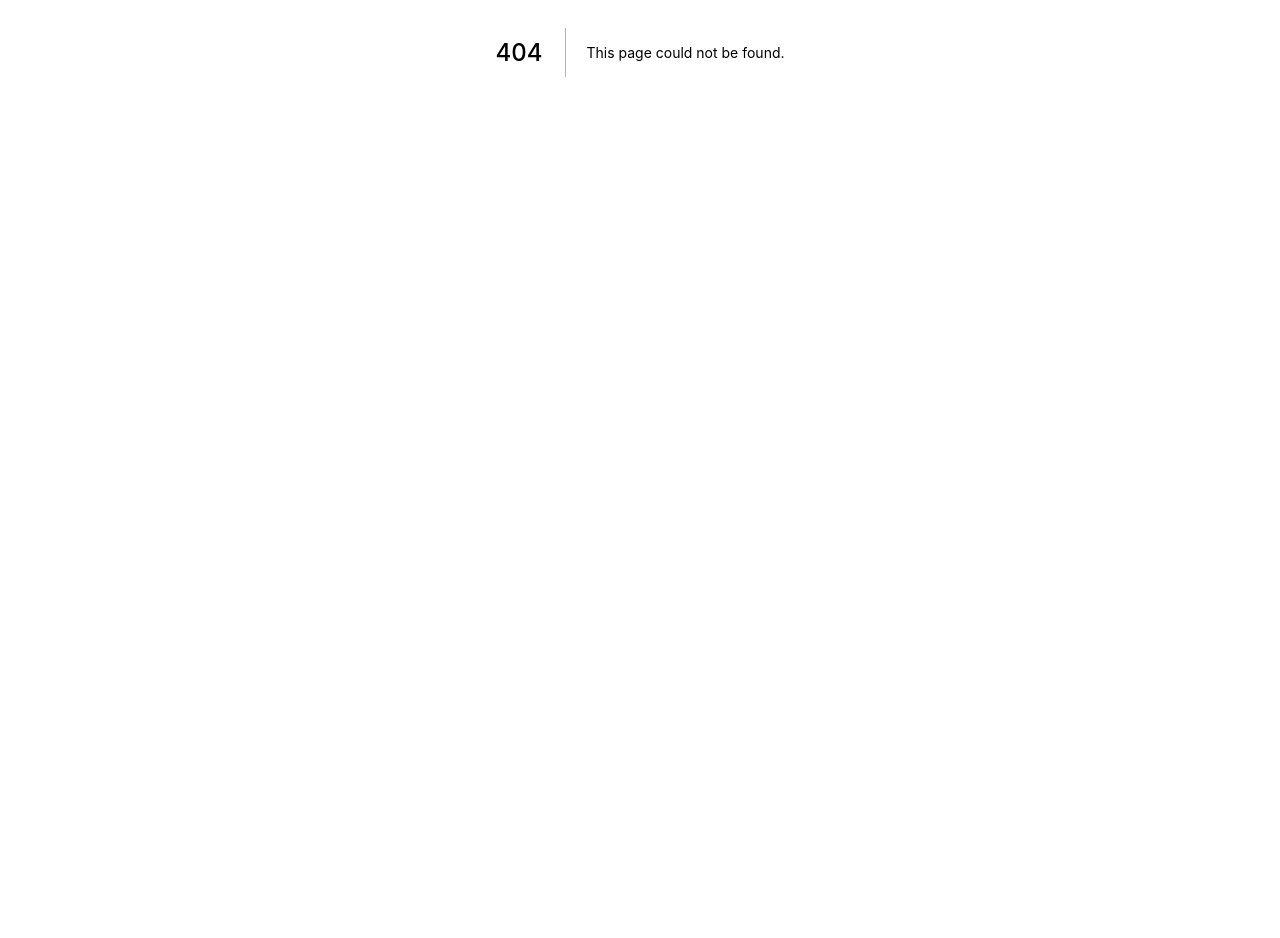
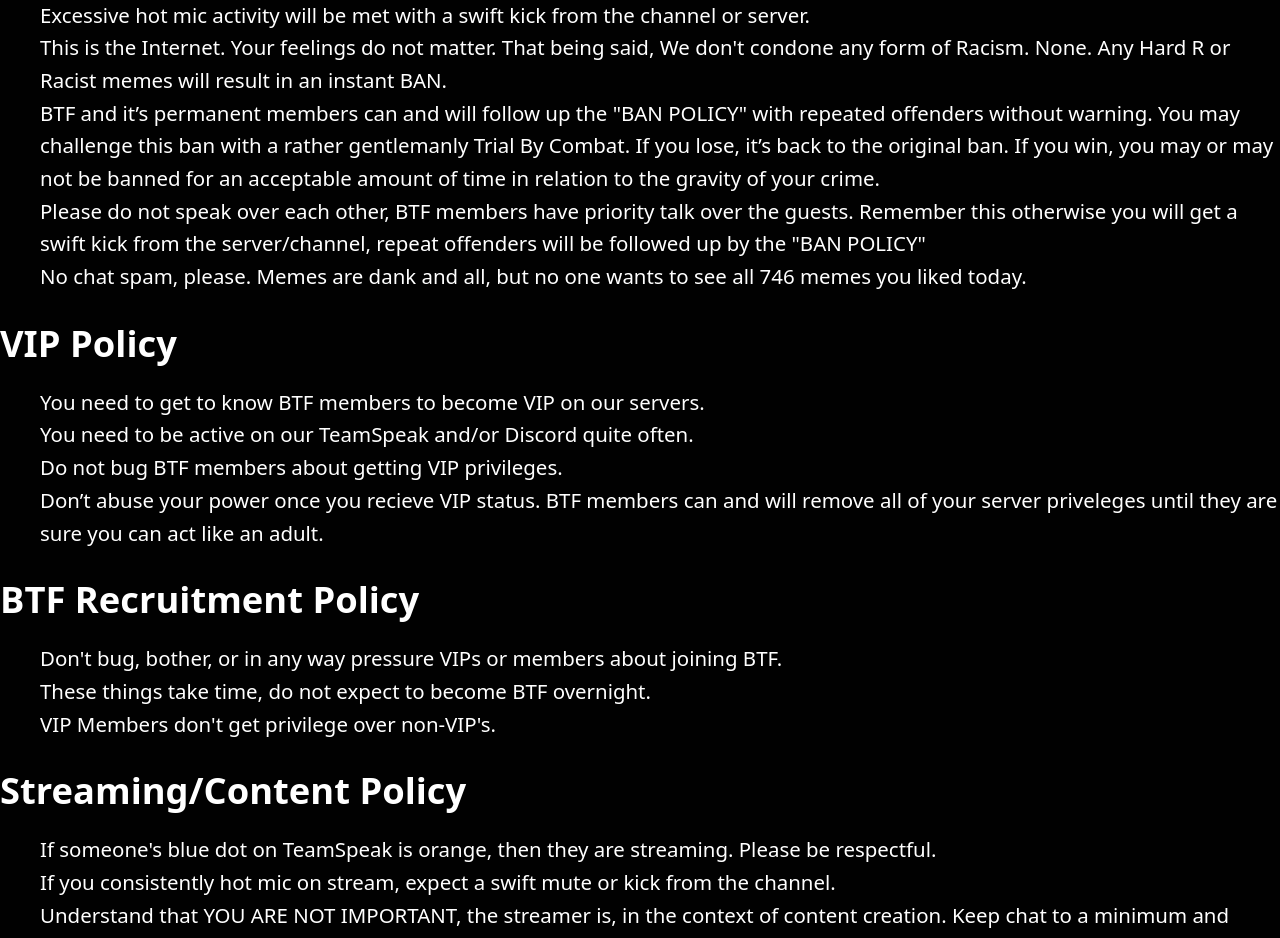
Before and after one commit to 0str1ch/btf, a Next.js app: page /rules in a window 1280 px wide. Before the commit this address had no page. Shown: the part 348-1286 px from the top of the page. Before the commit the page ends 800 px from the top, so only its background shows below. Built offline with nearby package versions, Linux system fonts and the light colour scheme.

Commit message:
added basic implementation of /rules page

```diff
--- a/pages/_app.js
+++ b/pages/_app.js
@@ -33,7 +33,8 @@
             --hint-light: rgba(255, 255, 255, 0.35);
             --error: #ff5b0f;
             --shadow: rgba(235, 237, 242, 0.9);
-            --primary-text: rgba(0, 0, 0, 0.87);
+            --primary-text: var(--light-text);
+            --dark-text: rgba(0, 0, 0, 0.87);
             --secondary-text: rgba(0, 0, 0, 0.67);
             --light-text: #fff;
             --money: #2A7221;
@@ -57,6 +58,7 @@
             font-family: system-ui, -apple-system, BlinkMacSystemFont, Segoe UI,
               Roboto, Helvetica Neue, Helvetica, Arial, sans-serif;
             font-weight: 400;
+            color: var(--primary-text);
             min-width: 320px;
             direction: ltr;
             overflow-x: hidden;
--- /dev/null
+++ b/pages/rules.js
@@ -0,0 +1,120 @@
+import Container from "../components/Container";
+import React from "react";
+import Layout from "../components/Layout";
+import Meta from "../components/Meta";
+
+export default () => (
+  <Layout>
+    <Meta />
+    <Container padding>
+      <section className="intro">
+        <article>
+          <h1>There are rules to this shit.</h1>
+          <h3>Basic Rules</h3>
+          <ul>
+            <li>
+              If you threaten the safety of anyone on this server, you will be
+              permabanned instantly. This includes swatting, death threats,
+              exposing someones identity, or anything else illegal.
+            </li>
+            <li>
+              Excessive hot mic activity will be met with a swift kick from the
+              channel or server.
+            </li>
+            <li>
+              This is the Internet. Your feelings do not matter. That being
+              said, We don't condone any form of Racism. None. Any Hard R or
+              Racist memes will result in an instant BAN.
+            </li>
+            <li>
+              BTF and it’s permanent members can and will follow up the "BAN
+              POLICY" with repeated offenders without warning. You may challenge
+              this ban with a rather gentlemanly Trial By Combat. If you lose,
+              it’s back to the original ban. If you win, you may or may not be
+              banned for an acceptable amount of time in relation to the gravity
+              of your crime.
+            </li>
+            <li>
+              Please do not speak over each other, BTF members have priority
+              talk over the guests. Remember this otherwise you will get a swift
+              kick from the server/channel, repeat offenders will be followed up
+              by the "BAN POLICY"
+            </li>
+            <li>
+              No chat spam, please. Memes are dank and all, but no one wants to
+              see all 746 memes you liked today.
+            </li>
+          </ul>
+
+          <h3>VIP Policy</h3>
+          <ul>
+            <li>
+              You need to get to know BTF members to become VIP on our servers.
+            </li>
+            <li>
+              You need to be active on our TeamSpeak and/or Discord quite often.
+            </li>
+            <li>Do not bug BTF members about getting VIP privileges.</li>
+            <li>
+              Don’t abuse your power once you recieve VIP status. BTF members
+              can and will remove all of your server priveleges until they are
+              sure you can act like an adult.
+            </li>
+          </ul>
+
+          <h3>BTF Recruitment Policy</h3>
+          <ul>
+            <li>
+              Don't bug, bother, or in any way pressure VIPs or members about
+              joining BTF.
+            </li>
+            <li>
+              These things take time, do not expect to become BTF overnight.
+            </li>
+            <li>VIP Members don't get privilege over non-VIP's.</li>
+          </ul>
+
+          <h3>Streaming/Content Policy</h3>
+          <ul>
+            <li>
+              If someone's blue dot on TeamSpeak is orange, then they are
+              streaming. Please be respectful.
+            </li>
+            <li>
+              If you consistently hot mic on stream, expect a swift mute or kick
+              from the channel.
+            </li>
+            <li>
+              Understand that YOU ARE NOT IMPORTANT, the streamer is, in the
+              context of content creation. Keep chat to a minimum and don’t
+              cause a scene, or otherwise you will be kicked and/or eventually
+              banned.
+            </li>
+          </ul>
+
+          <h3>Ban Policy</h3>
+          <ul>
+            <li>
+              First offense is a written warning. Failure to listen to this
+              warning will result in a 60 minute or less ban from all of our
+              servers.
+            </li>
+            <li>Your second offense earns you a 24 hour or less ban.</li>
+            <li>
+              Your third offense means you'll be banned for up to 30 days.
+            </li>
+            <li>
+              If you even make it to a fourth offense, your server tags and BTF
+              credentials will be revoked for up to one year.
+            </li>
+            <li>
+              If, after four offenses, you continue to act in a manner that goes
+              against our rules, you will be permanently banned from all of our
+              servers. NO EXCEPTIONS. NO TAKE-BACKS. YOU'RE OUTTA HERE, CHIEF!
+            </li>
+          </ul>
+        </article>
+      </section>
+    </Container>
+  </Layout>
+);
```
